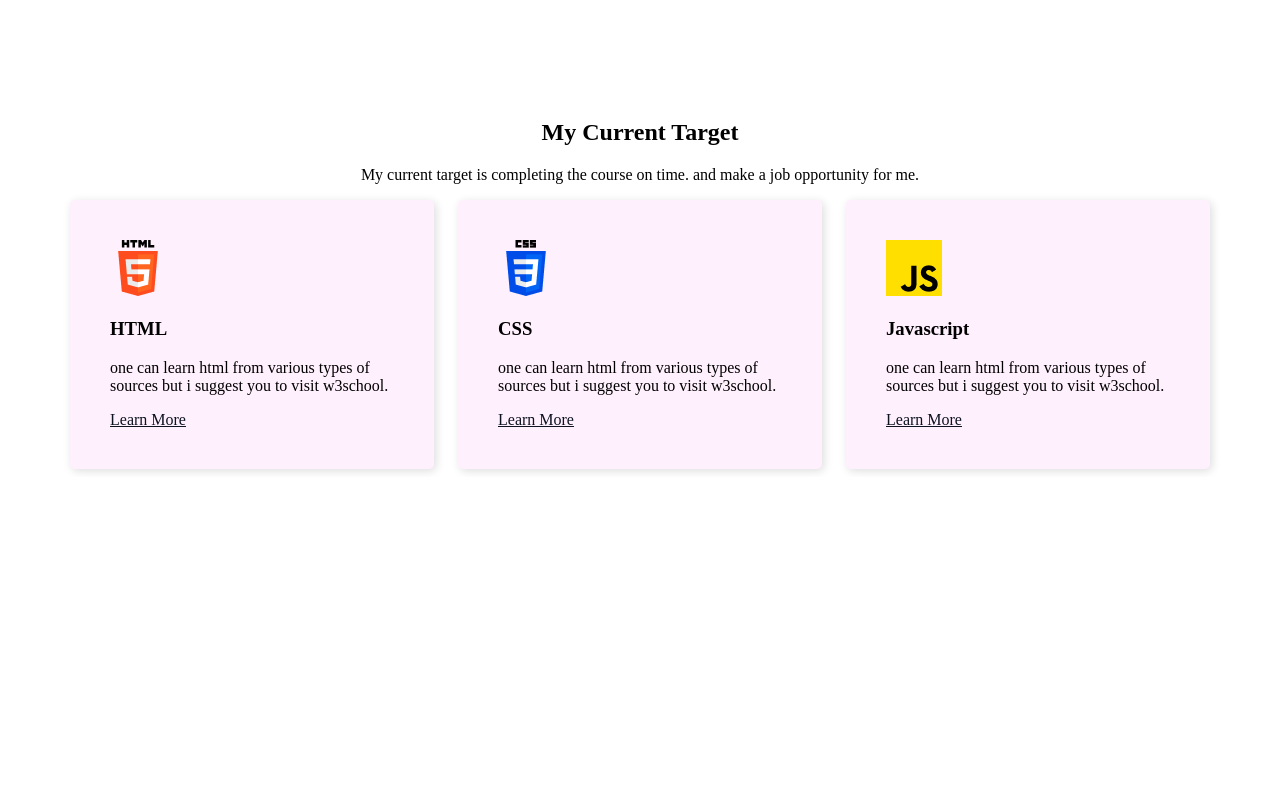
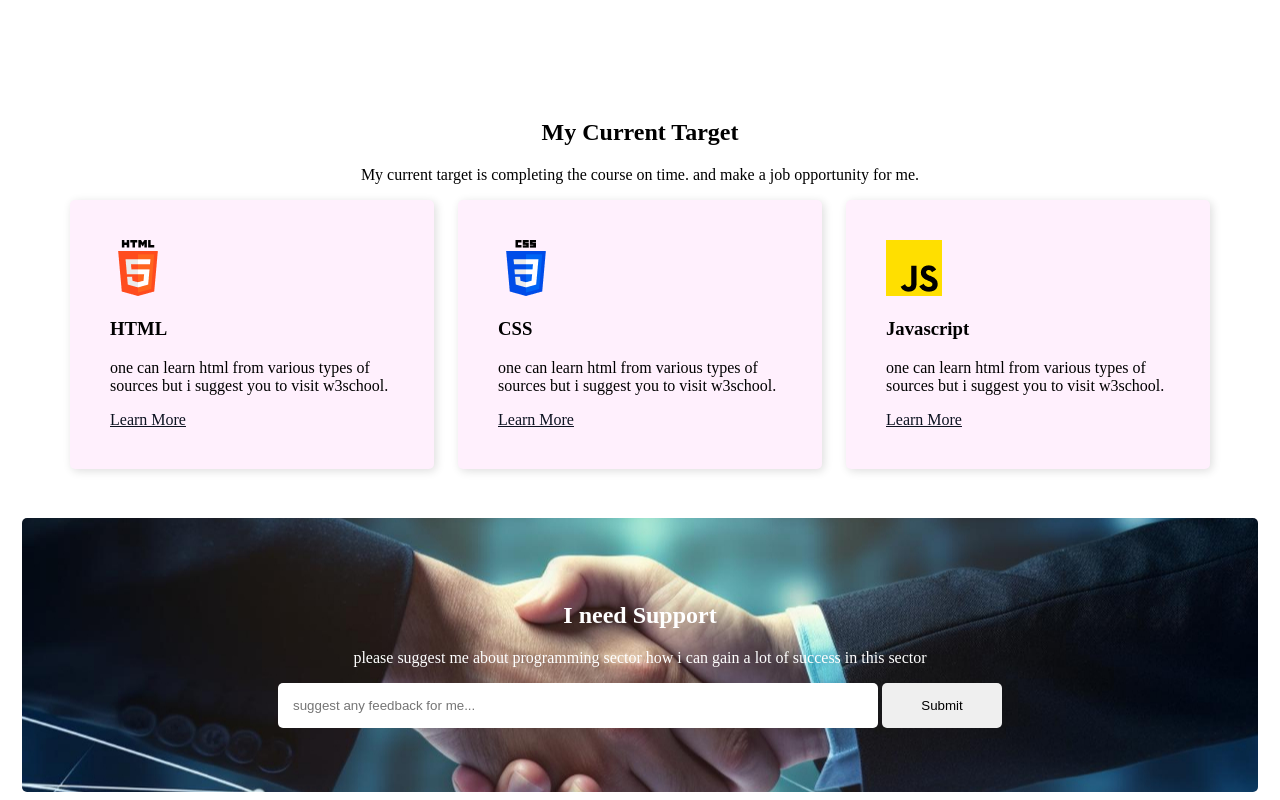
Before and after one commit to farhadpHero/assignment-one-2024, a plain HTML site: page index.htm in a window 1280 px wide. Shown: the part 2601-3401 px from the top of the page. Before the commit the page ends 3078 px from the top, so only its background shows below. Drawn offline with Linux system fonts and the light colour scheme.

Commit message:
support section added

```diff
--- a/index.htm
+++ b/index.htm
@@ -108,6 +108,14 @@
 
             </div>
         </section>
+
+        <!-- I need support section -->
+        <section class="support text-center">
+            <h2>I need Support</h2>
+            <p>please suggest me about programming sector how i can gain a lot of success in this sector</p>
+            <input class="support-input" type="text" name="" id="" placeholder="suggest any feedback for me...">
+            <button class="submit-btn">Submit</button>
+        </section>
     </main>
 
     <footer>
--- a/style.css
+++ b/style.css
@@ -100,3 +100,29 @@ main section {
     box-shadow: 2px 2px 10px #ddd;
     background-color: rgb(255, 240, 253);
 }
+
+
+/* support section styles */
+.support {
+    margin-top: 49px;
+    border-radius: 5px;
+    color: #fff;
+    background-image: url('assets/handshake.jpg');
+    background-position: center;
+    padding: 64px 48px;
+}
+
+.support-input {
+    border: none;
+    width: 50%;
+    padding: 15px;
+    border-radius: 5px;
+
+}
+
+.submit-btn {
+    border: none;
+    width: 120px;
+    padding: 15px;
+    border-radius: 5px;
+}
```
